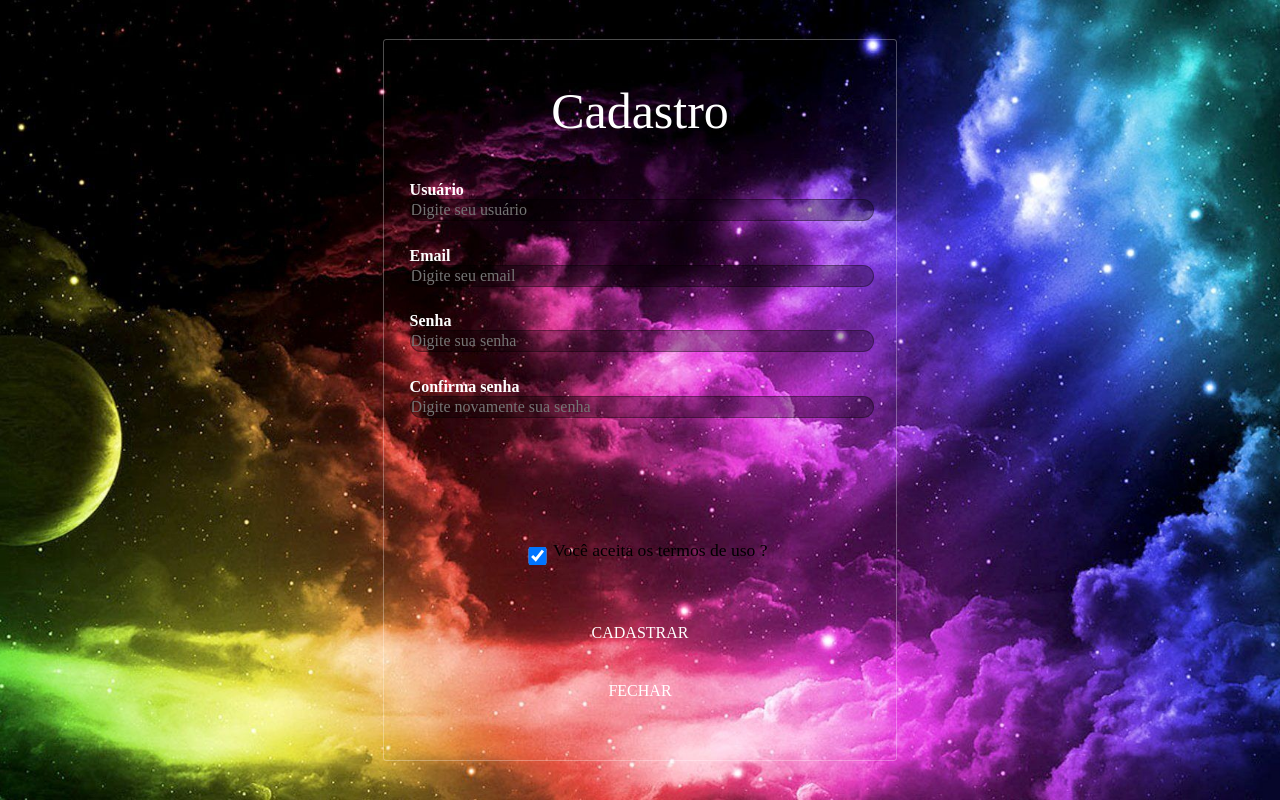
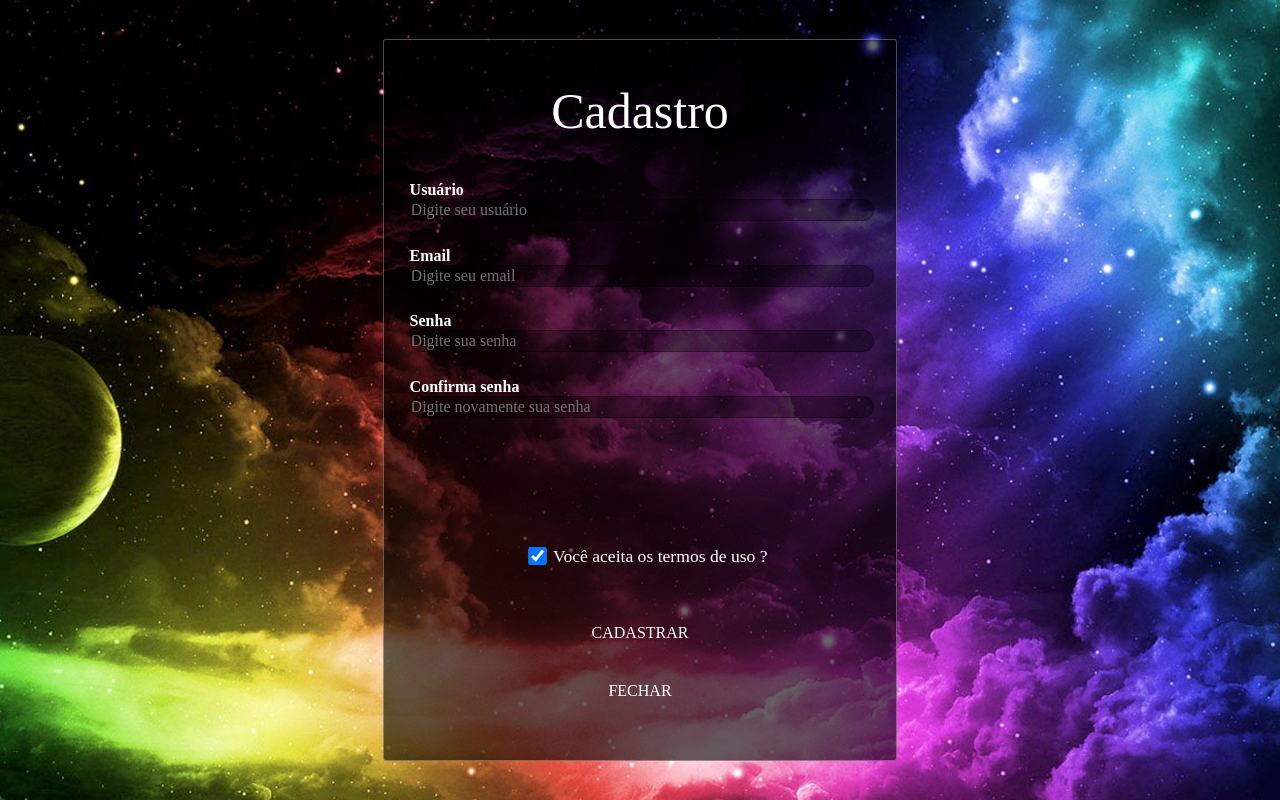
Before and after one commit to cp2-dc-info-projeto-final/site-fisica, a PHP site: page /Cadastro.html in a window 1280 px wide. Run offline with PHP 8.4, Linux system fonts and the light colour scheme.

Commit message:
Update tcc/styleCad.css

```diff
--- a/tcc/styleCad.css
+++ b/tcc/styleCad.css
@@ -24,6 +24,7 @@ body{
 	transform: translate(-50%, -50%);
 	width: 40%;
 	height: 90%;
+	background: hsla(0, 100%, 0%, 0.6);
 }
 
 h2{
@@ -86,8 +87,10 @@ button{
 .Aceita{
 	position: absolute;
 	left: 33%;
-	top: 67%;
+	top: 67.9%;
 	font-size: 110%;
+	line-height:-100%;
+	color:white;
 
 }
 .btn2{
```
